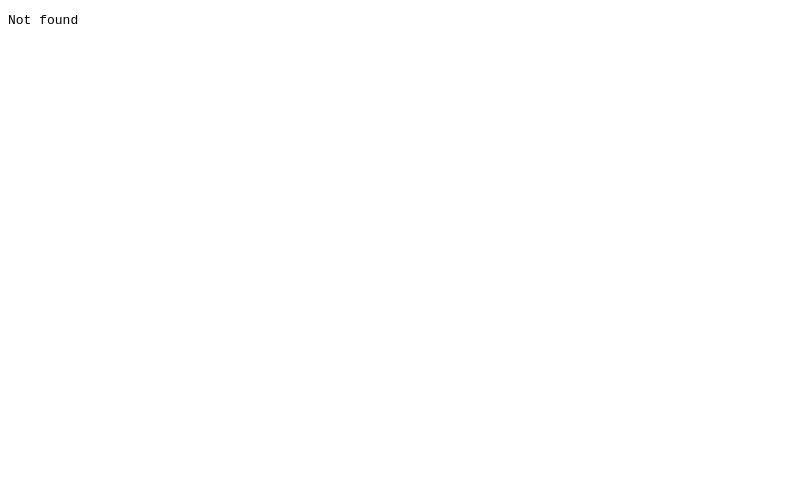
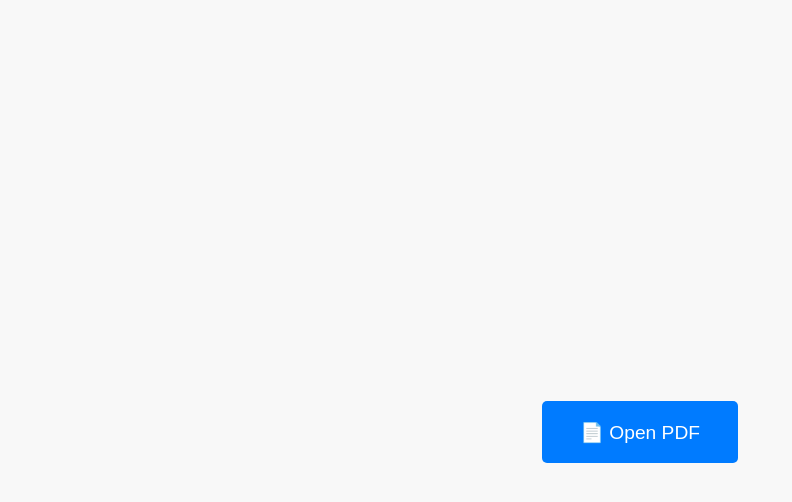
Before and after one commit to ralphboass/CV-, a plain HTML site: page index.html in a window 1280 px wide. Shown: the whole page, without its empty margins (0-792 px from the left). Drawn offline with Linux system fonts and the light colour scheme.

Commit message:
Add files via upload

```diff
--- a/index.html
+++ b/index.html
@@ -7,16 +7,30 @@
     <style>
         body {
             margin: 0;
+            padding: 2em;
+            font-family: sans-serif;
+            display: flex;
+            justify-content: center;
+            align-items: center;
             height: 100vh;
+            background-color: #f8f8f8;
         }
-        iframe {
-            width: 100%;
-            height: 100%;
-            border: none;
+
+        a.pdf-link {
+            padding: 1em 2em;
+            background-color: #007bff;
+            color: white;
+            text-decoration: none;
+            border-radius: 5px;
+            font-size: 1.2em;
+        }
+
+        a.pdf-link:hover {
+            background-color: #0056b3;
         }
     </style>
 </head>
 <body>
-    <iframe src="your-file.pdf"></iframe>
+    <a class="pdf-link" href="your-file.pdf" target="_blank">📄 Open PDF</a>
 </body>
 </html>
```
